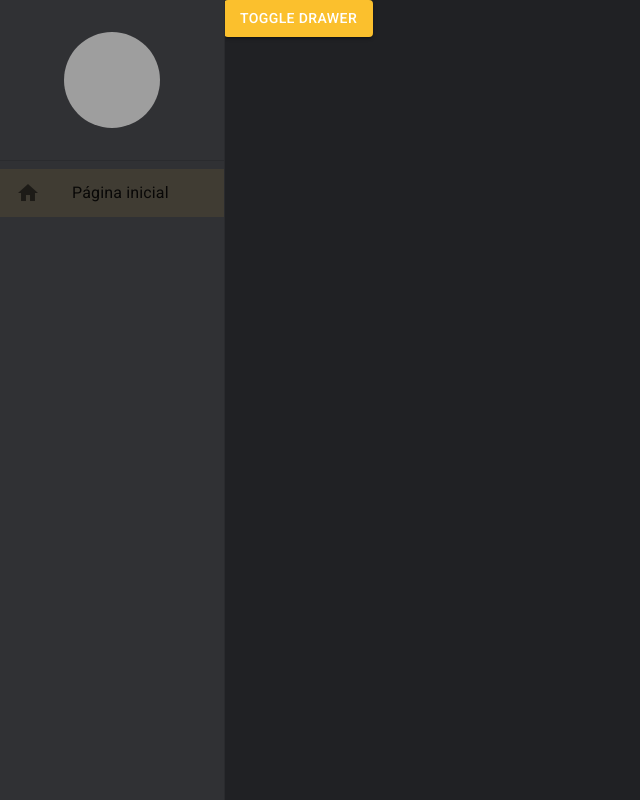
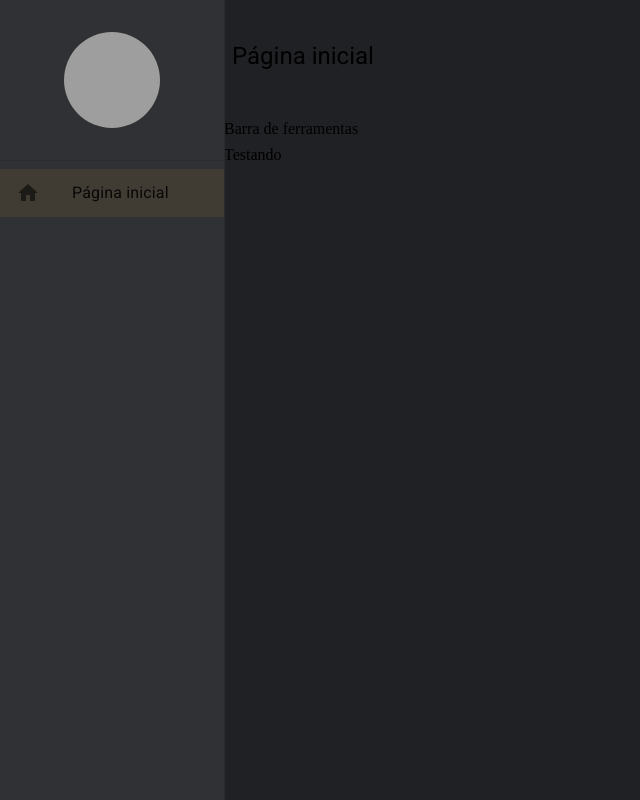
Before and after one commit to marcoantn020/cadastro-e-busca-de-pessoas-e-cidades, a React (Create React App) app: page /pagina-inicial in a window 1280 px wide. Shown: the whole page, without its empty margins (0-640 px from the left). Built offline with nearby package versions, Linux system fonts and the light colour scheme; grey boxes are pictures that could not be loaded.

Commit message:
feat: layout base para as paginas

```diff
--- /dev/null
+++ b/src/pages/dashboard/Dashboard.tsx
@@ -0,0 +1,12 @@
+import { LayoutBaseDePagina } from '../../shared/layouts'
+
+
+interface IDashboardProps {children?: React.ReactNode}
+export const Dashboard: React.FC<IDashboardProps> = () => {
+
+  return (
+    <LayoutBaseDePagina titulo='Página inicial'>
+      Testando
+    </LayoutBaseDePagina>
+  )
+}
--- a/src/pages/index.ts
+++ b/src/pages/index.ts
@@ -1 +1 @@
-export {}
+export * from './dashboard/Dashboard'
--- a/src/routes/index.tsx
+++ b/src/routes/index.tsx
@@ -1,10 +1,10 @@
-import { Button } from '@mui/material'
 import { useEffect } from 'react'
 import { Routes, Route, Navigate } from 'react-router-dom'
+import { Dashboard } from '../pages'
 import { useDrawerContext } from '../shared/contexts'
 
 export const AppRoutes = () => {
-  const { toggleDrawerOpen, setDrawerOptions } = useDrawerContext()
+  const { setDrawerOptions } = useDrawerContext()
 
   useEffect(() => {
     setDrawerOptions([
@@ -18,7 +18,7 @@
 
   return (
     <Routes>
-      <Route path='/pagina-inicial' element={<Button variant='contained' color='primary' onClick={toggleDrawerOpen} >Toggle Drawer</Button>} />
+      <Route path='/pagina-inicial' element={<Dashboard />} />
 
       <Route path='*' element={<Navigate to='/pagina-inicial' />} />
     </Routes>
--- /dev/null
+++ b/src/shared/layouts/LayoutBaseDePagina.tsx
@@ -0,0 +1,40 @@
+import { Icon, IconButton, Theme, Typography, useMediaQuery, useTheme } from '@mui/material'
+import { Box } from '@mui/system'
+import React from 'react'
+import { useDrawerContext } from '../contexts'
+
+interface ILayoutBaseDePaginaProps {
+  children?: React.ReactNode
+  titulo: string
+}
+export const LayoutBaseDePagina: React.FC<ILayoutBaseDePaginaProps> = ({ children, titulo}) => {
+  const smDown = useMediaQuery((theme: Theme) => theme.breakpoints.down('sm'))
+  const theme = useTheme()
+
+  const { toggleDrawerOpen } = useDrawerContext()
+
+  return (
+    <Box height="100%" display="flex" flexDirection="column" gap={1}>
+
+      <Box padding={1} display="flex" alignItems="center" gap={1} height={theme.spacing(12)}>
+        {smDown && (
+          <IconButton onClick={toggleDrawerOpen}>
+            <Icon>menu</Icon>
+          </IconButton>)}
+
+        <Typography variant='h5' component='h1'>
+          {titulo}
+        </Typography>
+      </Box>
+
+      <Box>
+        Barra de ferramentas
+      </Box>
+
+      <Box>
+        {children}
+      </Box>
+
+    </Box>
+  )
+}
--- a/src/shared/layouts/index.ts
+++ b/src/shared/layouts/index.ts
@@ -1 +1 @@
-export {}
+export * from './LayoutBaseDePagina'
```
